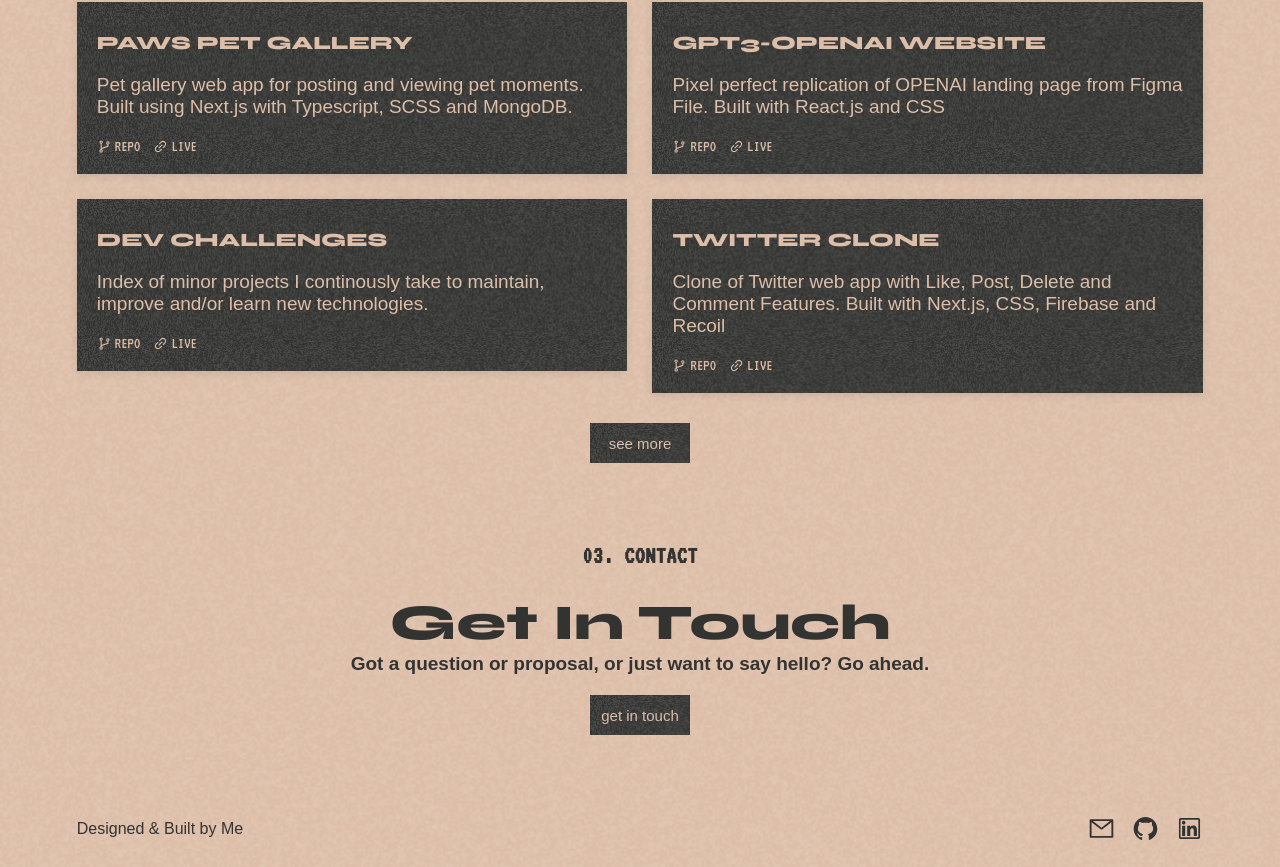
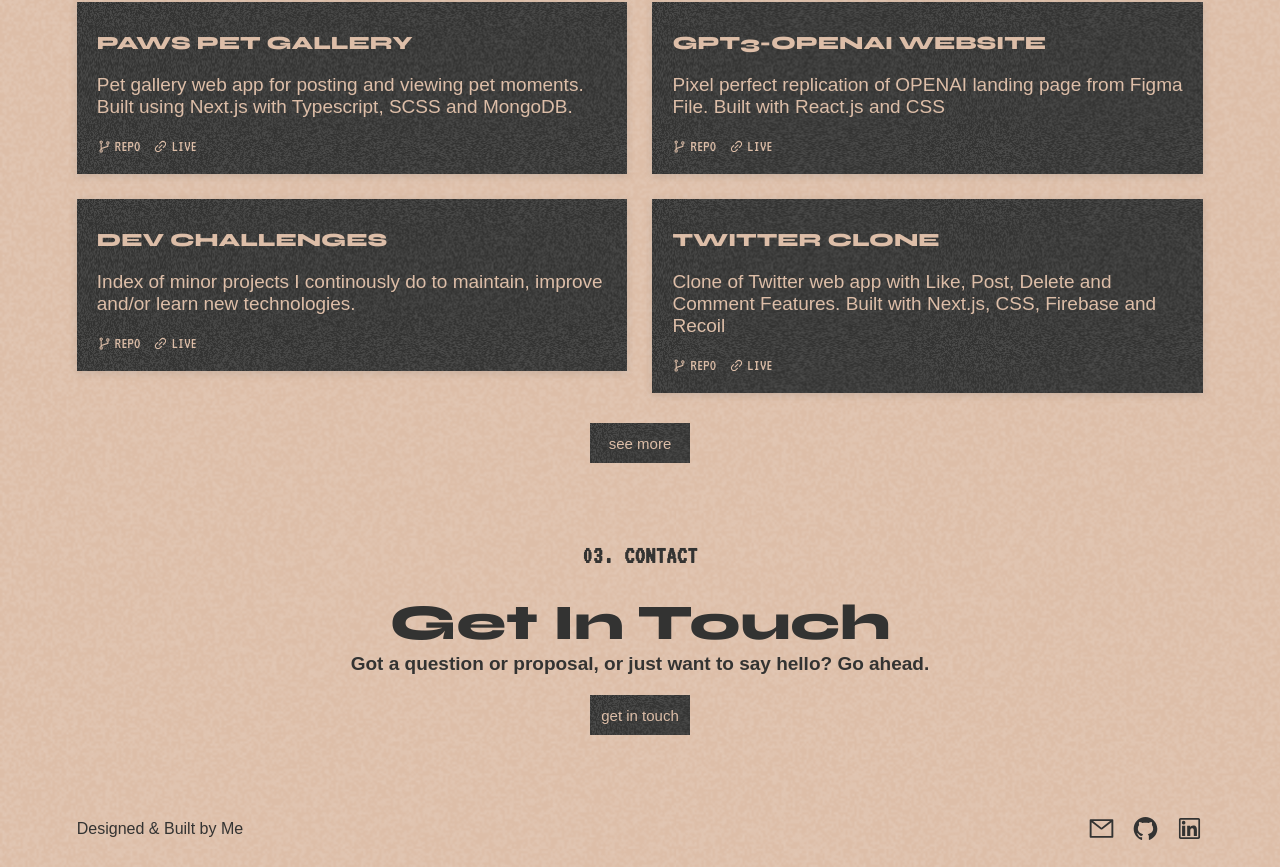
Before and after one commit to PhemiT/portfolio-v1, a Next.js app: page / in a window 1280 px wide. Shown: the part 1180-2047 px from the top of the page. Built offline with nearby package versions, Linux system fonts and the light colour scheme; a web font is replaced by a local one.

Commit message:
content update

```diff
--- a/modules/Work.tsx
+++ b/modules/Work.tsx
@@ -38,7 +38,7 @@ const Work = () => {
                     <div className="work">
                         <h3>DEV CHALLENGES</h3>
                         <div className="info">
-                            <p>Index of minor projects I continously take to maintain, improve and/or learn new technologies.</p>
+                            <p>Index of minor projects I continously do to maintain, improve and/or learn new technologies.</p>
                             <div className="links">
                                 <a href="https://github.com/PhemiT/Dev-Challenges" target="_blank" rel="noopener noreferrer">
                                     <span><Icon icon={ICONS.repo} color='#DDBEA8' size={15} />Repo</span>
```
Also changed, not shown: components/Player.tsx (added, +9 -0 lines).
